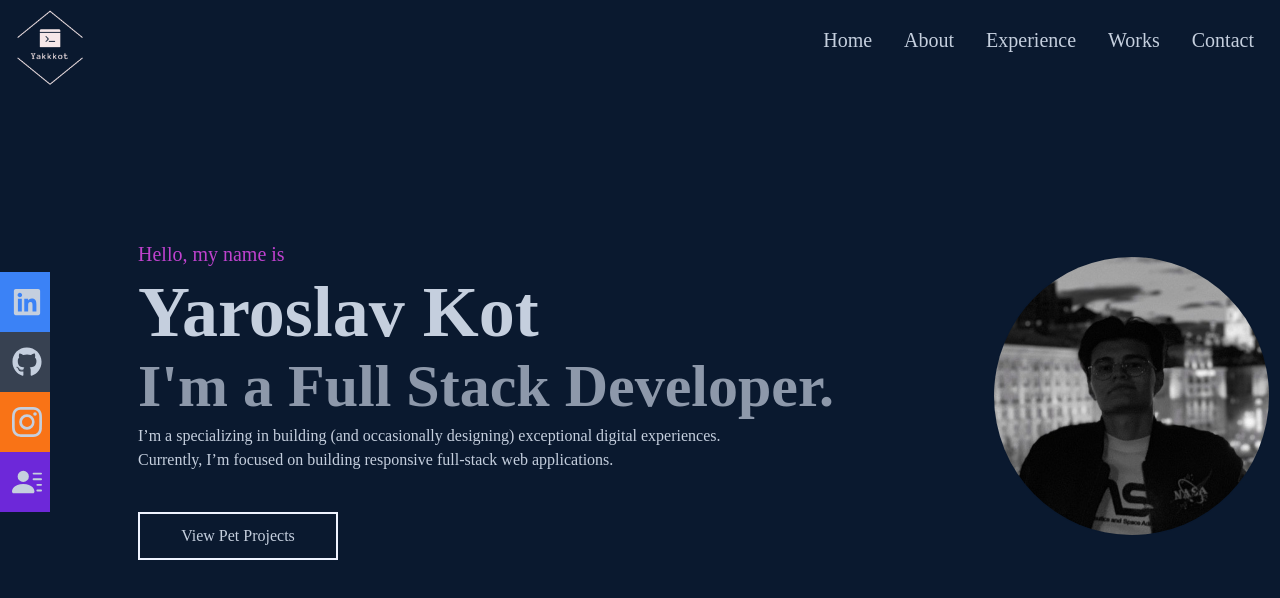
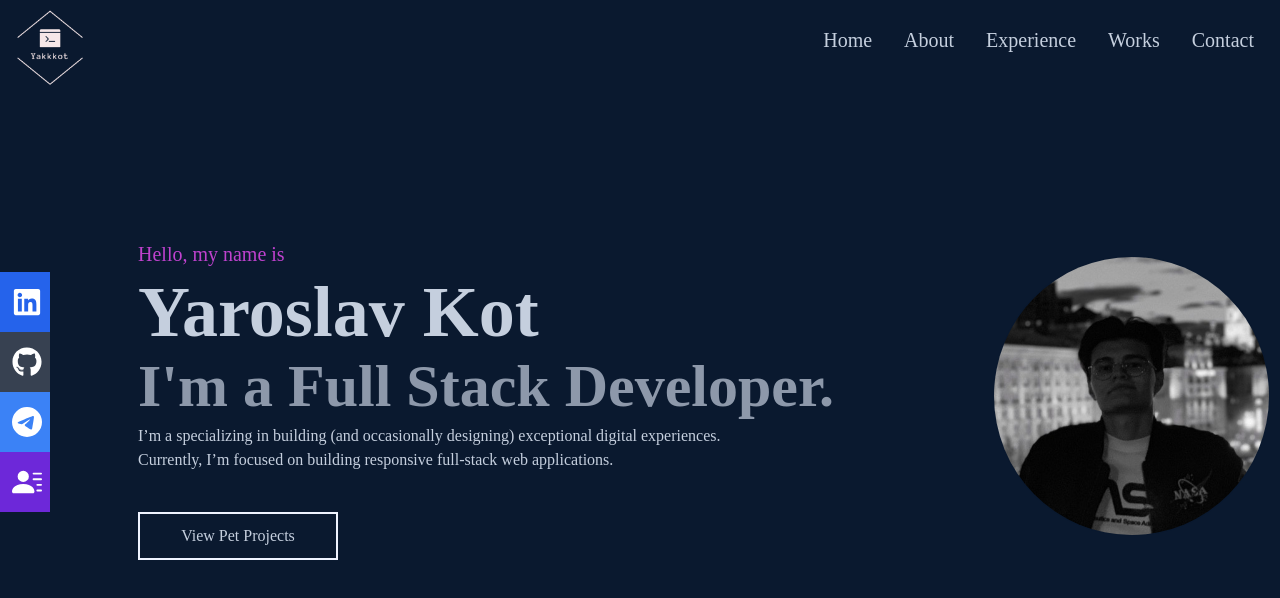
Before and after one commit to yakkkot/portfolio-project, a React (Create React App) app: page / in a window 1280 px wide. Shown: the top 598 px of the page. Built offline with nearby package versions, Linux system fonts and the light colour scheme.

Commit message:
working with media - second

```diff
--- a/src/App.css
+++ b/src/App.css
@@ -32,5 +32,4 @@ body{
 button{
     padding: 10px 0px;
     border: 2px solid #eff3ff;
-    /*transition: 0.4s;*/
 }
--- a/src/Components/LeftSliders/LeftSliders.js
+++ b/src/Components/LeftSliders/LeftSliders.js
@@ -1,30 +1,30 @@
 import React from 'react';
 
 import {FaGithub, FaLinkedin} from "react-icons/fa";
-import {BsFillPersonLinesFill,BsInstagram} from "react-icons/bs";
+import {BsFillPersonLinesFill,BsTelegram} from "react-icons/bs";
 
 const LeftSliders = () => {
     return (
         <div className='hidden lg:flex fixed flex-col top-[34%] left-0 z-20'>
             <ul className='container_links_nav'>
-                <li className="small_container px-2 w-[160px] h-[60px] left_menu_container bg-blue-500 flex items-center gap-4 text-2xl">
-                    <a href="https://www.linkedin.com/in/yaroslav-kot-9a9714234/" target="_blank" className='flex items-center justify-between w-full'>LinkedIn
-                        <FaLinkedin size={30}/>
+                <li className="small_container px-2 w-[160px] h-[60px] left_menu_container bg-blue-600 flex items-center gap-4 text-2xl">
+                    <a href="https://www.linkedin.com/in/yakkkot" target="_blank" className='flex items-center justify-between w-full'>LinkedIn
+                        <FaLinkedin color={'white'} size={30}/>
                     </a>
                 </li>
                 <li className="small_container px-2 w-[160px] h-[60px] left_menu_container bg-gray-700 flex items-center gap-4 text-2xl">
                     <a href="https://github.com/yakkkot" target="_blank" className='flex items-center justify-between w-full'>GitHub
-                        <FaGithub size={30}/>
+                        <FaGithub color={'white'} size={30}/>
                     </a>
                 </li>
-                <li className="small_container px-2 w-[160px] h-[60px] left_menu_container bg-orange-500 flex items-center gap-4 text-xl">
-                    <a href="https://www.instagram.com/yakkkkot/" target="_blank" className='flex items-center justify-between w-full'>Inst
-                        <BsInstagram size={30}/>
+                <li className="small_container px-2 w-[160px] h-[60px] left_menu_container bg-blue-500 flex items-center gap-4 text-2xl">
+                    <a href="https://t.me/yakkkot" target="_blank" className='flex items-center justify-between w-full'>Telegram
+                        <BsTelegram color={'white'} size={30}/>
                     </a>
                 </li>
                 <li className="small_container px-2 w-[160px] h-[60px] left_menu_container bg-violet-700 flex items-center gap-4 text-2xl">
-                    <a href="/" target="_blank" className='flex items-center justify-between w-full'>Resume
-                        <BsFillPersonLinesFill size={30}/>
+                    <a href="https://resume.io/r/DpMLvp5CE" target="_blank" className='flex items-center justify-between w-full'>Resume
+                        <BsFillPersonLinesFill color={'white'} size={30}/>
                     </a>
                 </li>
             </ul>
--- a/src/Components/Works/Works.js
+++ b/src/Components/Works/Works.js
@@ -2,9 +2,7 @@ import React from 'react';
 
 import AOS from 'aos';
 import 'aos/dist/aos.css';
-import Calculator from "../../Assets/Images/calculator.png"
 import Todo from "../../Assets/Images/todo.png"
-import Watch from "../../Assets/Images/stopwatch.png"
 import OneWork from "./OneWork/OneWork";
 import {AiOutlineFundProjectionScreen} from "react-icons/ai";
 
```
